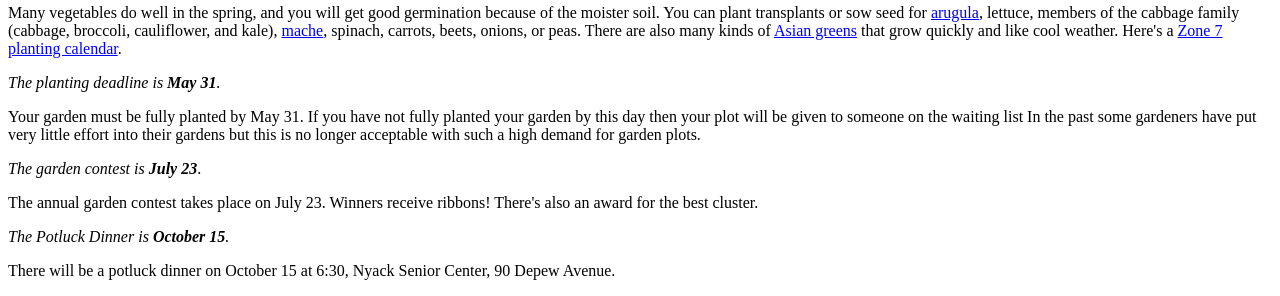
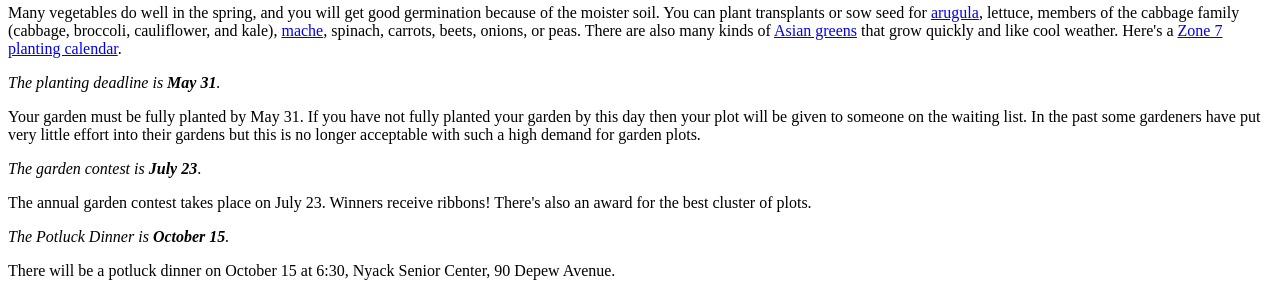
Before and after one commit to bosborne/nyackcommunitygarden, a Jekyll site: the page built from garden-dates/index.html, in a window 1280 px wide. Shown: the part 304-600 px from the top of the page. Built offline with Jekyll 4.4.1, drawn with Linux system fonts in a browser that asks for light colours; nearby versions of some CDN libraries; library files that are not in the unit come from our copies; Markdown is read by kramdown in place of the engine named in the settings.

Commit message:
Minor edits

```diff
--- a/garden-dates/index.html
+++ b/garden-dates/index.html
@@ -16,14 +16,12 @@ Many vegetables do well in the spring, and you will get good germination because
 <i>The planting deadline is <b>May 31</b>.</i>
 </p>
 <p>
-Your garden must be fully planted by May 31. If you have not fully planted your garden by this day then your plot will be given to someone on the waiting list
-
-In the past some gardeners have put very little effort into their gardens but this is no longer acceptable with such a high demand for garden plots.
+Your garden must be fully planted by May 31. If you have not fully planted your garden by this day then your plot will be given to someone on the waiting list. In the past some gardeners have put very little effort into their gardens but this is no longer acceptable with such a high demand for garden plots.
 </p>
 <p>
 <i>The garden contest is <b>July 23</b></i>.
 <p>
-The annual garden contest takes place on July 23. Winners receive ribbons! There's also an award for the best cluster.
+The annual garden contest takes place on July 23. Winners receive ribbons! There's also an award for the best cluster of plots.
 </p>
 <p>
 <i>The Potluck Dinner is <b>October 15</b>.</i>
```
